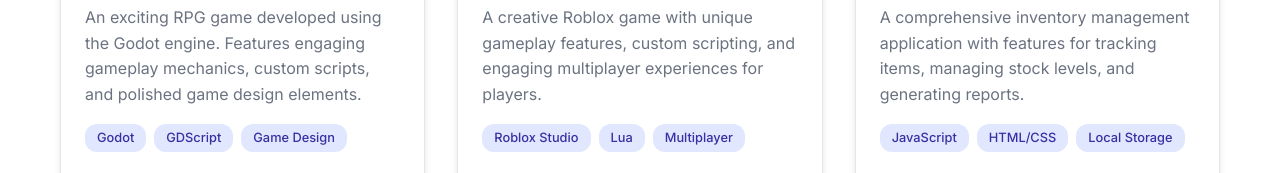
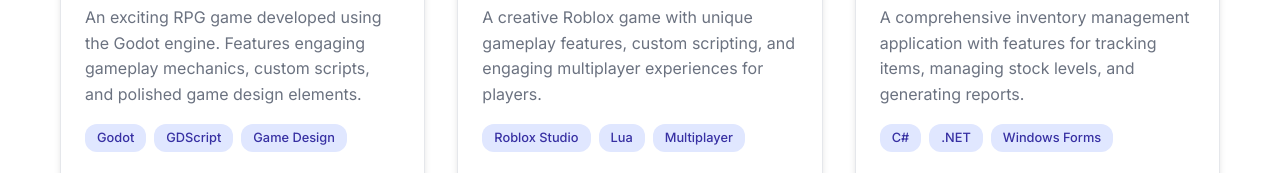
Before and after one commit to Hamood-bot/portfolio, a plain HTML site: page index.html in a window 1280 px wide. Shown: the part 2325-2498 px from the top of the page. Drawn offline with Linux system fonts and the light colour scheme.

Commit message:
Fix inventory app technology labels - change from HTML/CSS to C#/.NET

```diff
--- a/index.html
+++ b/index.html
@@ -164,9 +164,9 @@
                             managing stock levels, and generating reports.
                         </p>
                         <div class="project-tech">
-                            <span class="tech-tag">JavaScript</span>
-                            <span class="tech-tag">HTML/CSS</span>
-                            <span class="tech-tag">Local Storage</span>
+                            <span class="tech-tag">C#</span>
+                            <span class="tech-tag">.NET</span>
+                            <span class="tech-tag">Windows Forms</span>
                         </div>
                         <div class="project-links">
                             <a href="https://github.com/Hamood-bot/SupermarketInventory" target="_blank" class="project-link">
```
